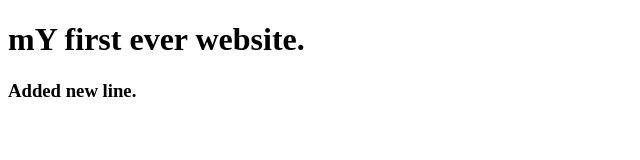
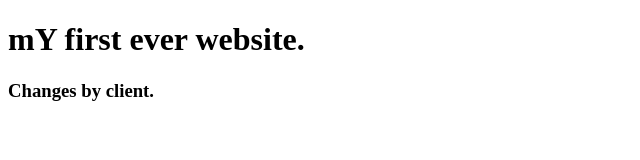
Before and after one commit to osmangonidev/my-first-website, a plain HTML site: page index.html in a window 1280 px wide. Shown: the full height of the page, 0-640 px from the left. Drawn offline with Linux system fonts and the light colour scheme.

Commit message:
Update index.html
one line changes by client.

```diff
--- a/index.html
+++ b/index.html
@@ -7,6 +7,6 @@
 </head>
 <body>
     <h1> mY first ever website.</h1>
-    <h3>Added new line.</h3>
+    <h3>Changes by client.</h3>
 </body>
 </html>
```
